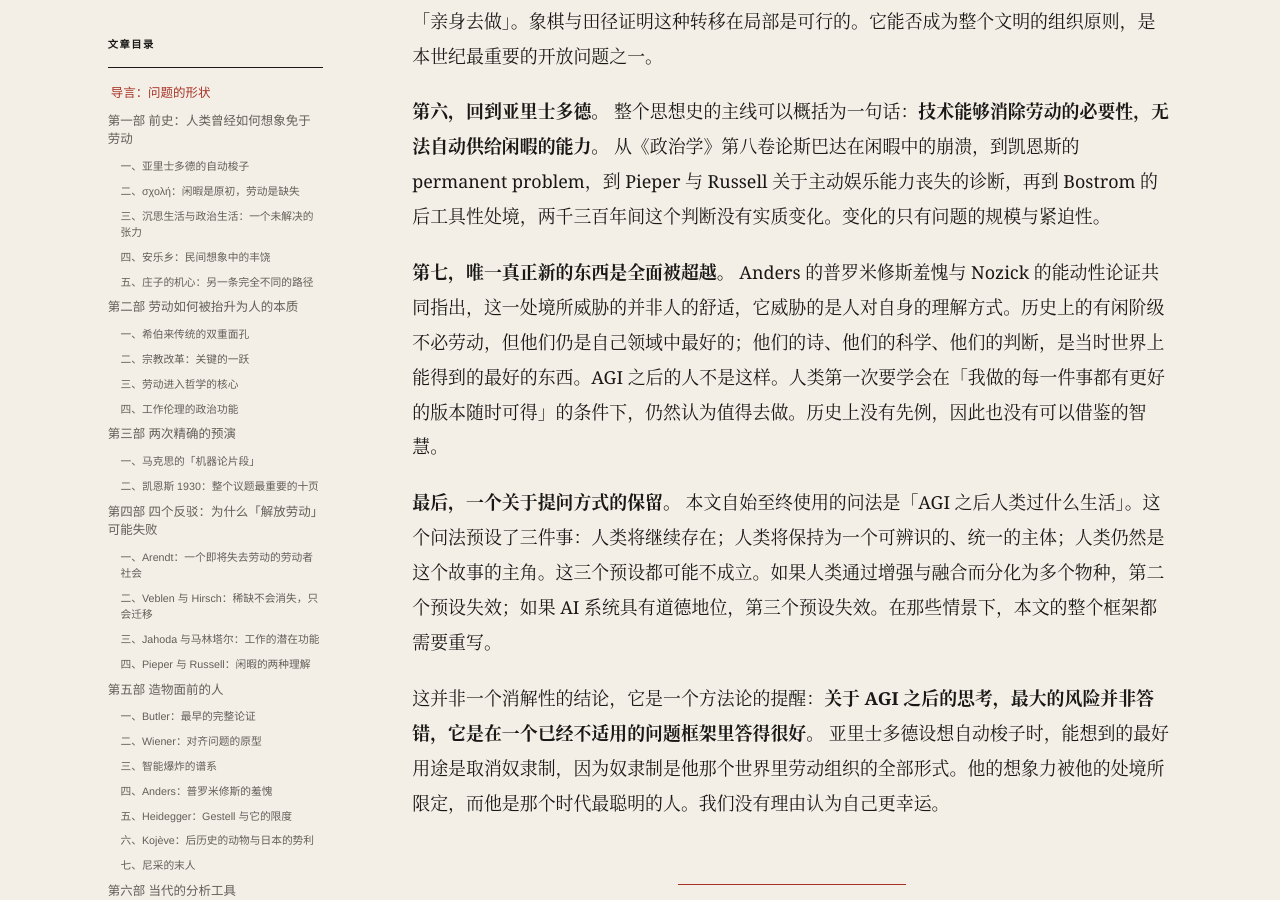
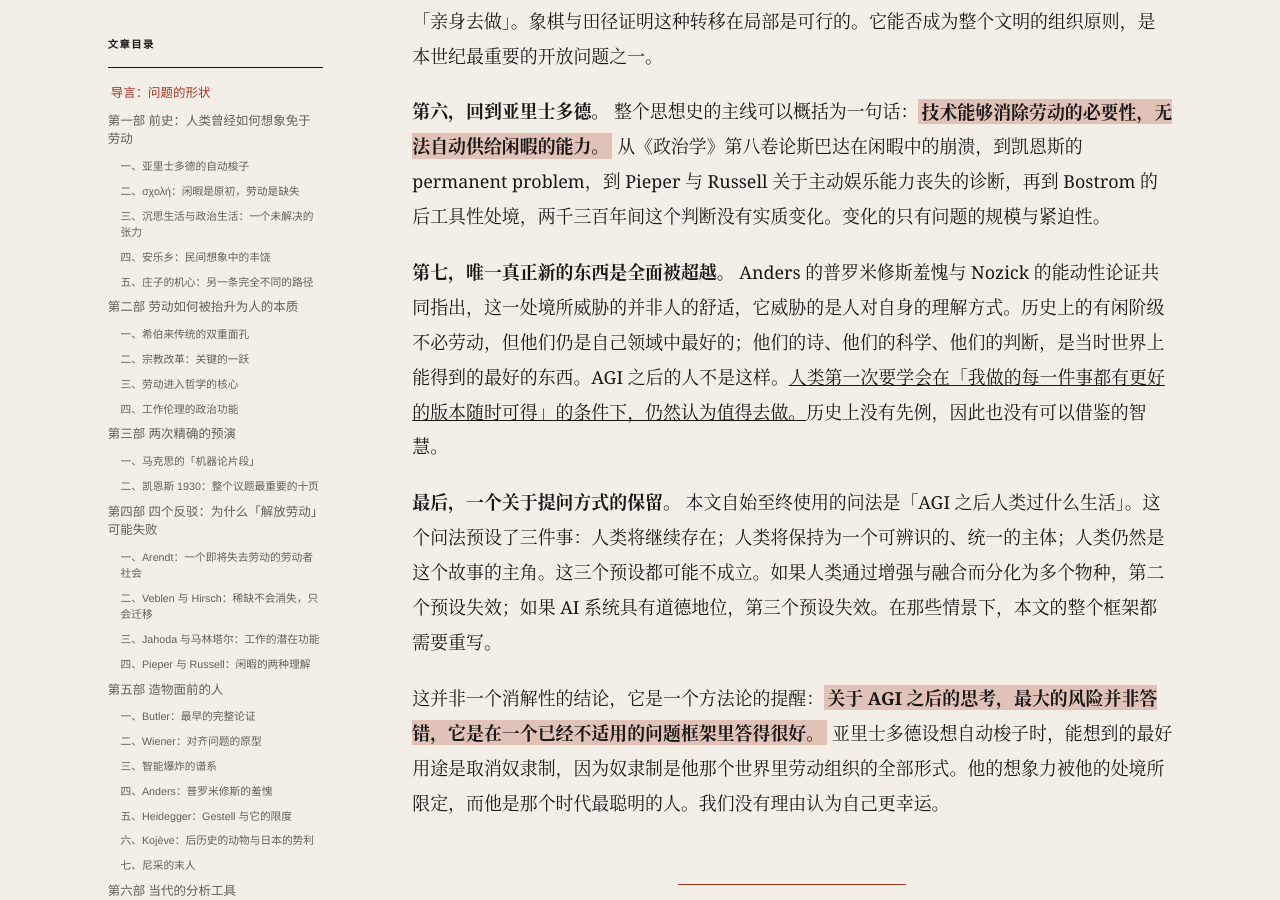
Before and after one commit to MochiaoChen/MochiaoChen.github.io, a Jekyll site: the page built from _posts/2026-10-06-after-necessity.md, in a window 1280 px wide and 900 px high, scrolled down 41866 px. Built offline with Jekyll 4.4.1, drawn with Linux system fonts in a browser that asks for light colours; a style sheet for code colours, icons or effects is not loaded; some of the changed text lies outside the part shown.

```diff
--- a/_posts/2026-10-06-after-necessity.md
+++ b/_posts/2026-10-06-after-necessity.md
@@ -24,7 +24,7 @@ toc: true
 
 **第三层是意义问题。** 当机器在几乎所有维度上做得比人好、比人快、比人可靠，人的行为还有没有客观价值？如果我写的一首诗、做的一次证明、给出的一个诊断，都有一个更好的机器版本随时可得，我做这件事的理由还剩下什么？这是形而上学与伦理学问题。它没有工程解，也没有政策解。它只可能有一个概念上的重新安排，或者一个失败。
 
-这三层之间的关系不是并列的。分配问题在时间上优先，因为它决定了后两个问题会以什么样的社会形态被提出；意义问题在难度上优先，因为它是唯一一个无法通过任何再分配机制解决的问题。一个分配得极其公平的世界，仍然可能是一个人人都觉得自己多余的世界。
+这三层之间的关系不是并列的。**分配问题在时间上优先**，因为它决定了后两个问题会以什么样的社会形态被提出；**意义问题在难度上优先**，因为它是唯一一个无法通过任何再分配机制解决的问题。<u>一个分配得极其公平的世界，仍然可能是一个人人都觉得自己多余的世界。</u>
 
 思想史上的哲人几乎从未讨论过 AGI。这是显然的，也是必须承认的。但他们高强度地、反复地讨论过后两个问题，原因很简单：**「一部分人不必劳动」在历史上并非假想，而是长期存在的实存制度。** 古典世界的公民依托奴隶制获得闲暇，近代欧洲的食利者与绅士阶层依托地租与资本获得闲暇，当代的退休人群与继承财富者依托社会保险与积累获得闲暇。这些人群的生活状态、心理结果与文化产出，构成了人类关于「免于必然之后会发生什么」的唯一自然实验。
 
@@ -40,7 +40,7 @@ AGI 相对于这些先例，只增加了两个真正新的变量。第一，它
 
 关于自动化的最早文本，也是最惊人的一段，出现在《政治学》第一卷论奴隶制的语境里（1253b33–1254a1）。亚里士多德在那里设想了一种反事实：如果每件工具都能听从命令、甚至预先感知而自行完成自己的工作，就像传说中代达罗斯的雕像会自己走动、赫菲斯托斯的三足鼎会自己驶向众神的集会那样；如果梭子能自己织布，拨子能自己弹琴，那么工匠就不再需要助手，主人也不再需要奴隶。
 
-必须注意亚里士多德提出这个设想的目的。他提出它是为了否定它。这个反事实在他看来显然不成立，因此奴隶制作为家政的必要组成部分被保住了。但论证的结构留了下来，而且这个结构比它所服务的结论重要得多：**自动机械与奴役在功能上是可替代的。** 一个社会要让一部分人获得闲暇，要么让另一部分人替他们劳动，要么让机器替他们劳动。这两条路在逻辑上是同一条路的两个分支。
+必须注意亚里士多德提出这个设想的目的。他提出它是为了否定它。这个反事实在他看来显然不成立，因此奴隶制作为家政的必要组成部分被保住了。但论证的结构留了下来，而且这个结构比它所服务的结论重要得多：<mark><strong>自动机械与奴役在功能上是可替代的。</strong></mark> 一个社会要让一部分人获得闲暇，要么让另一部分人替他们劳动，要么让机器替他们劳动。这两条路在逻辑上是同一条路的两个分支。
 
 这一洞察在思想史上被反复捡起。马克思在《资本论》第一卷论机器与大工业的章节中专门引用了亚里士多德的这段话，用来嘲讽资产阶级经济学家对机器解放作用的乐观。Norbert Wiener 在 1950 年的《人有人的用处》（*The Human Use of Human Beings*）中再次引用，并给出了一个远为尖锐的推论：自动化机器是奴隶劳动的经济等价物，因此任何接受与机器劳动竞争的人类劳动，都将被压低到奴隶劳动的经济条件之下。Wiener 的意思并非工人会变成奴隶，他说的是，在纯市场逻辑下，人类劳动的价格将被机器的边际成本定义，而这个成本正在趋近于零。这个论证在 1950 年是推测，在今天已经可以被部分检验。
 
@@ -104,7 +104,7 @@ Josef Pieper 在《闲暇：文化的基础》（*Muße und Kult*, 1948）中把
 
 加尔文宗又加了一层。在预定论的框架下，个人无法通过行为获得救恩，但世俗事业中的成功可以被读作蒙拣选的迹象。Weber 在《新教伦理与资本主义精神》（1904–1905）中论证，正是这一心理机制把无止境的、系统的、禁欲的劳动转化成一种内在需要，而非仅仅是外在的经济必需。Weber 的著名结论是，这种精神最终摆脱了它的宗教根基，成为一个「铁笼」（stahlhartes Gehäuse，直译是「坚硬如钢的外壳」），把生活在其中的人锁定在职业劳动之中，即使他们早已不再相信任何神学。
 
-Weber 的论题在经济史学界争议极大，关于新教与经济增长的因果关系的实证检验（如 Becker 与 Woessmann 2009 年利用普鲁士县级数据的研究）给出了不同的解释路径（识字率而非工作伦理）。但对我们的议题来说，Weber 论题中真正有用的部分并非那个因果主张，它是一个描述主张：**现代人对劳动的心理依附具有明确的历史起点，而且这个起点上的动机结构已经与今天维持它的动机结构脱钩。** 铁笼的隐喻说的正是这件事。
+Weber 的论题在经济史学界争议极大，关于新教与经济增长的因果关系的实证检验（如 Becker 与 Woessmann 2009 年利用普鲁士县级数据的研究）给出了不同的解释路径（识字率而非工作伦理）。但对我们的议题来说，Weber 论题中真正有用的部分并非那个因果主张，它是一个描述主张：<mark><strong>现代人对劳动的心理依附具有明确的历史起点，而且这个起点上的动机结构已经与今天维持它的动机结构脱钩。</strong></mark> 铁笼的隐喻说的正是这件事。
 
 ### 三、劳动进入哲学的核心
 
@@ -152,7 +152,7 @@ Bauman 的进一步论点是，随着后工业社会的到来，工作伦理的
 
 值得对照的是马克思后来在《资本论》第三卷第四十八章给出的表述，那里的调门低得多。他区分了「必然王国」（Reich der Notwendigkeit）与「自由王国」（Reich der Freiheit）：物质生产领域**始终**属于必然王国，无论社会形态如何变化，人总要与自然进行物质变换；能做的只是使这种变换在最合理的条件下、以最小的力量耗费进行。真正的自由王国在必然王国的**彼岸**开始，它以必然王国为基础才能繁荣。然后是那个决定性的句子：「工作日的缩短是根本条件。」
 
-请注意这里的克制。晚年马克思没有承诺必然性会被取消，他只承诺必然性可以被压缩。这个区分在今天极为重要，因为 AGI 讨论中的乐观派经常在使用《大纲》的调门（必然性消失），而稳健的判断更接近第三卷（必然性被压缩到很小，但不为零，而且它的分配仍然是政治问题）。
+请注意这里的克制。<u>晚年马克思没有承诺必然性会被取消，他只承诺必然性可以被压缩。</u>这个区分在今天极为重要，因为 AGI 讨论中的乐观派经常在使用《大纲》的调门（必然性消失），而稳健的判断更接近第三卷（必然性被压缩到很小，但不为零，而且它的分配仍然是政治问题）。
 
 #### 接续与批评
 
@@ -240,7 +240,7 @@ Bauman 的进一步论点是，随着后工业社会的到来，工作伦理的
 
 由此得到 Hirsch 的核心论点：随着物质商品的普遍富裕，消费重心会向地位商品转移，而地位商品无法通过增长来扩大供给，因此增长在某个点之后不再能提高普遍的满足度。这就是他所说的增长的「社会限制」，区别于罗马俱乐部所说的物质限制。
 
-这个论证对 AGI 的推论是直接而冷酷的：**物质稀缺被技术消除之后，稀缺不会消失，它会迁移。** 竞争将全额转移到那些结构上不可能普及的东西上，包括地位、注意力、稀有体验、真实性（authenticity）、与特定人的关系、以及最根本的一种，他人的时间。
+这个论证对 AGI 的推论是直接而冷酷的：<mark><strong>物质稀缺被技术消除之后，稀缺不会消失，它会迁移。</strong></mark> 竞争将全额转移到那些结构上不可能普及的东西上，包括地位、注意力、稀有体验、真实性（authenticity）、与特定人的关系、以及最根本的一种，他人的时间。
 
 Robert Frank 在《奢侈病》（*Luxury Fever*, 1999）与《选择正确的池塘》中提供了大量实证，说明地位竞争如何导致个体理性但集体非理性的「支出军备竞赛」。Frank 的政策建议（累进消费税）在 AGI 语境下值得重新考虑，因为如果地位竞争是后稀缺社会的主要冲突形式，那么针对地位消费的制度设计将比针对收入的制度设计更重要。
 
@@ -290,7 +290,7 @@ Jahoda 的框架直指所有基于收入替代的方案的软肋：**全民基
 
 由 OpenAI 的 Sam Altman 资助、OpenResearch 执行的美国大规模实验（1000 人每月 1000 美元，持续三年，对照组 2000 人每月 50 美元），2024 年公布的结果更加微妙：受试者的工作时间平均每周减少约 1.3 小时，劳动参与率略降，收入（不含转移支付）减少；同时受试者在教育与创业方面的意向增加，搬家与就医的频率上升，但第一年观察到的压力与心理困扰改善到第二年已消退，未观察到持续的身心健康改善。
 
-这些结果的解读需要谨慎，因为它们都有一个共同的外推限制：**实验中的受试者生活在一个仍然以工作为中心的社会里。** 他们领取基本收入，但他们的邻居、配偶、朋友仍在工作，社会的时间结构、身份规范与地位排序仍然由工作定义。因此这些实验测量的是「在一个工作社会中不工作」，而 AGI 提出的问题是「在一个没有工作的社会中生活」。这两者在心理机制上可能完全不同，而后者没有任何实验证据。
+这些结果的解读需要谨慎，因为它们都有一个共同的外推限制：**实验中的受试者生活在一个仍然以工作为中心的社会里。** 他们领取基本收入，但他们的邻居、配偶、朋友仍在工作，社会的时间结构、身份规范与地位排序仍然由工作定义。因此这些实验测量的是「在一个工作社会中不工作」，而 AGI 提出的问题是「在一个没有工作的社会中生活」。这两者在心理机制上可能完全不同，而<u>后者没有任何实验证据。</u>
 
 ### 四、Pieper 与 Russell：闲暇的两种理解
 
@@ -300,7 +300,7 @@ Jahoda 的框架直指所有基于收入替代的方案的软肋：**全民基
 
 **Bertrand Russell（1932）** 的《闲散颂》给出了世俗版本，而且相当激进。他论证每天四小时的工作就足以维持文明，剩下的时间应当用于业余的科学、艺术、友谊与政治。他的关键观察是：**问题在于人们已经丧失了主动娱乐（active enjoyment）的能力，只剩下被动消费。** 他举了工业化之前乡村舞蹈的例子，说现代城市工人在有了空闲之后只会去看别人表演，因为主动的、需要技能的娱乐已经从生活中被工作纪律挤出去了。
 
-Russell 与 Pieper 从完全不同的形而上学出发，得到了同一个实践结论：**闲暇的能力需要被教育与制度供给，它不会因为时间的释放而自动出现。** 这也正是亚里士多德的结论。两千三百年间，这个判断没有实质变化。
+Russell 与 Pieper 从完全不同的形而上学出发，得到了同一个实践结论：<mark><strong>闲暇的能力需要被教育与制度供给，它不会因为时间的释放而自动出现。</strong></mark> 这也正是亚里士多德的结论。两千三百年间，这个判断没有实质变化。
 
 ------
 
@@ -444,13 +444,13 @@ Suits 在书的最后部分给出了一个彻底的论证。设想一个乌托
 
 Suits 自己指出了这个方案的致命弱点，而且他非常诚实地把它留在了书里。悖论是这样的：如果乌托邦中的人认识到自己所做的一切**只是**游戏，认识到那些障碍是他们自己设的、随时可以取消，那么游戏可能因此丧失严肃性而崩塌。蚱蜢在书中做了一个梦，梦见所有人都在玩游戏而不自知（他们以为自己在建房子、在做科学），而当蚱蜢告诉他们真相时，他们停下来了，世界随之消失。
 
-这个悖论直指 AGI 之后的核心困难。**游戏方案要求一种特定的心理状态：既知道障碍是自设的，又能全心投入。** 这种状态在小规模上显然可能（每一个认真下棋的人都处在这个状态里），问题是它能否成为整个文明的组织原则。
+这个悖论直指 AGI 之后的核心困难。<u><strong>游戏方案要求一种特定的心理状态：既知道障碍是自设的，又能全心投入。</strong></u> 这种状态在小规模上显然可能（每一个认真下棋的人都处在这个状态里），问题是它能否成为整个文明的组织原则。
 
 #### 经验证据：两个方向
 
 支持的证据相当有力。1997 年 Deep Blue 击败卡斯帕罗夫之后，普遍的预言是国际象棋作为人类活动将死亡。实际发生的是相反的：国际象棋的参与人口在随后二十多年里因为互联网而大幅增长，顶级赛事的观众规模创下历史新高，卡斯帕罗夫本人在《深度思考》（2017）中记录了这个转变，并指出引擎最终成为训练工具，使新一代棋手的平均水平显著提升。2016 年 AlphaGo 之后的围棋出现了类似模式。田径的例子更古老：机器早在两百年前就跑得比人快，而百米赛跑仍然是人类最受关注的活动之一。
 
-这些案例支持一个重要论点：**意义可以从「做到最优」迁移到「亲身参与」，而且这种迁移在历史上已经反复发生过。**
+这些案例支持一个重要论点：<mark><strong>意义可以从「做到最优」迁移到「亲身参与」，而且这种迁移在历史上已经反复发生过。</strong></mark>
 
 反对的证据同样需要认真对待。Thomas Hurka 在《游戏与善》（"Games and the Good", 2006）中论证，成就的价值内在地依赖于困难度：一个活动越难、需要的能力层级越高，达成它的成就价值越大。这为 Suits 的方案提供了哲学基础（自设障碍确实创造真实的价值），但也埋了一个雷：竞技活动的意义在很大程度上依赖于一个共同体承认这种难度值得尊敬。象棋与围棋的存活，部分原因是这些活动嵌在悠久的、有声望的传统中，而且人类之间的竞争本身仍然是真实的社会事件。一个从零开始的、人人都知道是自设的游戏，能否积累起同等的社会重量，没有证据。
 
@@ -490,7 +490,7 @@ Bostrom 区分了两个层次的「解决」。
 
 **后稀缺**（post-scarcity）只是说物质需求被满足，人不必为生存劳动。这是凯恩斯设想的状态，它的问题是前面各部分讨论的那些。
 
-**后工具性**（post-instrumental）则彻底得多：**任何行动的工具性价值都归零**，因为对于任何目标，AGI 都能更快更好地实现它。在这个状态下，问题不再是「我不必工作」，而是「我做任何事都没有任何用」。
+**后工具性**（post-instrumental）则彻底得多：<mark><strong>任何行动的工具性价值都归零</strong></mark>，因为对于任何目标，AGI 都能更快更好地实现它。在这个状态下，问题不再是「我不必工作」，而是「我做任何事都没有任何用」。
 
 他进一步区分了两种冗余。**浅层冗余**（shallow redundancy）指人的劳动在经济上不再必要。**深层冗余**（deep redundancy）指人的努力对任何结果都不再有边际贡献，包括那些今天看来无法外包的事：自我照料（机器照顾我更好）、育儿（机器教育我的孩子更好）、锻炼（药物与基因编辑能给我更好的身体）、甚至维持友谊（AI 能更好地维护我的社交关系）。
 
@@ -566,7 +566,7 @@ Korinek 与 Stiglitz（2018）给出了一个理论上的乐观结论：在 AI
 
 Acemoglu 与 Johnson 在《权力与进步》（2023）中的核心论点正在于此：技术进步的红利分配从来不是自动的，它取决于制度与议价权的具体配置。他们用工业革命的历史说明，前七十年的技术进步几乎没有改善普通工人的处境，改善发生在工会组织、选举权扩张与公共教育出现之后，也就是说，改善来自政治，不来自技术。
 
-由此得到本文最重要的一个判断：**「AGI 之后人类过什么生活」这个问题，很可能在成为哲学问题之前，先是一个权力问题。** 如果分配问题以糟糕的方式解决，那么关于意义的讨论将只对少数人有意义，多数人面对的将是更古老、更粗暴的问题。
+由此得到本文最重要的一个判断：<mark><strong>「AGI 之后人类过什么生活」这个问题，很可能在成为哲学问题之前，先是一个权力问题。</strong></mark> 如果分配问题以糟糕的方式解决，那么关于意义的讨论将只对少数人有意义，多数人面对的将是更古老、更粗暴的问题。
 
 ------
 
@@ -640,7 +640,7 @@ Acemoglu 与 Johnson 在《权力与进步》（2023）中的核心论点正在
 
 **FIRE 社群。** 「财务独立、提前退休」运动的参与者提供了大量自述材料。一个反复出现的主题被社群自己命名为「现在做什么」（the "what now" problem）：达到财务独立之后，相当比例的人报告了目的感的丧失、身份危机与社交萎缩，而其中许多人最终回到某种形式的工作，通常是自主选择的、低强度的工作。这些是自我报告的、有严重选择偏误的证据，但它们的一致性值得注意。
 
-**综合判断。** 所有这些证据指向同一个结论：**结果的差异主要由制度、共同体与教养解释，而不是由资源水平解释。** 达尔文与 Veblen 笔下的纨绔拥有同样的闲暇，区别在于达尔文嵌在一个有目标、有同侪、有评价标准的共同体里。这对政策的含义非常明确：如果 AGI 真的到来，最重要的公共投资可能是**教育与共同体制度的建设，而不是收入转移**。收入转移是必要条件，不是充分条件，而目前几乎所有的政策讨论都只在谈必要条件。
+**综合判断。** 所有这些证据指向同一个结论：**结果的差异主要由制度、共同体与教养解释，而不是由资源水平解释。** 达尔文与 Veblen 笔下的纨绔拥有同样的闲暇，区别在于达尔文嵌在一个有目标、有同侪、有评价标准的共同体里。这对政策的含义非常明确：如果 AGI 真的到来，最重要的公共投资可能是**教育与共同体制度的建设，而不是收入转移**。<u>收入转移是必要条件，不是充分条件</u>，而目前几乎所有的政策讨论都只在谈必要条件。
 
 ------
 
@@ -658,13 +658,13 @@ Acemoglu 与 Johnson 在《权力与进步》（2023）中的核心论点正在
 
 **第五，AGI 的冲击是选择性的，而这提供了一条现实路径。** 它几乎完全落在终点性活动（有明确完成状态与可评估输出的活动）上，对非终点性活动（其价值在进行本身的活动）的冲击小得多。因此一个可预期的重心转移是：从成就转向参与，从产出转向经历，从「做到最好」转向「亲身去做」。象棋与田径证明这种转移在局部是可行的。它能否成为整个文明的组织原则，是本世纪最重要的开放问题之一。
 
-**第六，回到亚里士多德。** 整个思想史的主线可以概括为一句话：**技术能够消除劳动的必要性，无法自动供给闲暇的能力。** 从《政治学》第八卷论斯巴达在闲暇中的崩溃，到凯恩斯的 permanent problem，到 Pieper 与 Russell 关于主动娱乐能力丧失的诊断，再到 Bostrom 的后工具性处境，两千三百年间这个判断没有实质变化。变化的只有问题的规模与紧迫性。
+**第六，回到亚里士多德。** 整个思想史的主线可以概括为一句话：<mark><strong>技术能够消除劳动的必要性，无法自动供给闲暇的能力。</strong></mark> 从《政治学》第八卷论斯巴达在闲暇中的崩溃，到凯恩斯的 permanent problem，到 Pieper 与 Russell 关于主动娱乐能力丧失的诊断，再到 Bostrom 的后工具性处境，两千三百年间这个判断没有实质变化。变化的只有问题的规模与紧迫性。
 
-**第七，唯一真正新的东西是全面被超越。** Anders 的普罗米修斯羞愧与 Nozick 的能动性论证共同指出，这一处境所威胁的并非人的舒适，它威胁的是人对自身的理解方式。历史上的有闲阶级不必劳动，但他们仍是自己领域中最好的；他们的诗、他们的科学、他们的判断，是当时世界上能得到的最好的东西。AGI 之后的人不是这样。人类第一次要学会在「我做的每一件事都有更好的版本随时可得」的条件下，仍然认为值得去做。历史上没有先例，因此也没有可以借鉴的智慧。
+**第七，唯一真正新的东西是全面被超越。** Anders 的普罗米修斯羞愧与 Nozick 的能动性论证共同指出，这一处境所威胁的并非人的舒适，它威胁的是人对自身的理解方式。历史上的有闲阶级不必劳动，但他们仍是自己领域中最好的；他们的诗、他们的科学、他们的判断，是当时世界上能得到的最好的东西。AGI 之后的人不是这样。<u>人类第一次要学会在「我做的每一件事都有更好的版本随时可得」的条件下，仍然认为值得去做。</u>历史上没有先例，因此也没有可以借鉴的智慧。
 
 **最后，一个关于提问方式的保留。** 本文自始至终使用的问法是「AGI 之后人类过什么生活」。这个问法预设了三件事：人类将继续存在；人类将保持为一个可辨识的、统一的主体；人类仍然是这个故事的主角。这三个预设都可能不成立。如果人类通过增强与融合而分化为多个物种，第二个预设失效；如果 AI 系统具有道德地位，第三个预设失效。在那些情景下，本文的整个框架都需要重写。
 
-这并非一个消解性的结论，它是一个方法论的提醒：**关于 AGI 之后的思考，最大的风险并非答错，它是在一个已经不适用的问题框架里答得很好。** 亚里士多德设想自动梭子时，能想到的最好用途是取消奴隶制，因为奴隶制是他那个世界里劳动组织的全部形式。他的想象力被他的处境所限定，而他是那个时代最聪明的人。我们没有理由认为自己更幸运。
+这并非一个消解性的结论，它是一个方法论的提醒：<mark><strong>关于 AGI 之后的思考，最大的风险并非答错，它是在一个已经不适用的问题框架里答得很好。</strong></mark> 亚里士多德设想自动梭子时，能想到的最好用途是取消奴隶制，因为奴隶制是他那个世界里劳动组织的全部形式。他的想象力被他的处境所限定，而他是那个时代最聪明的人。我们没有理由认为自己更幸运。
 
 ------
 
```
